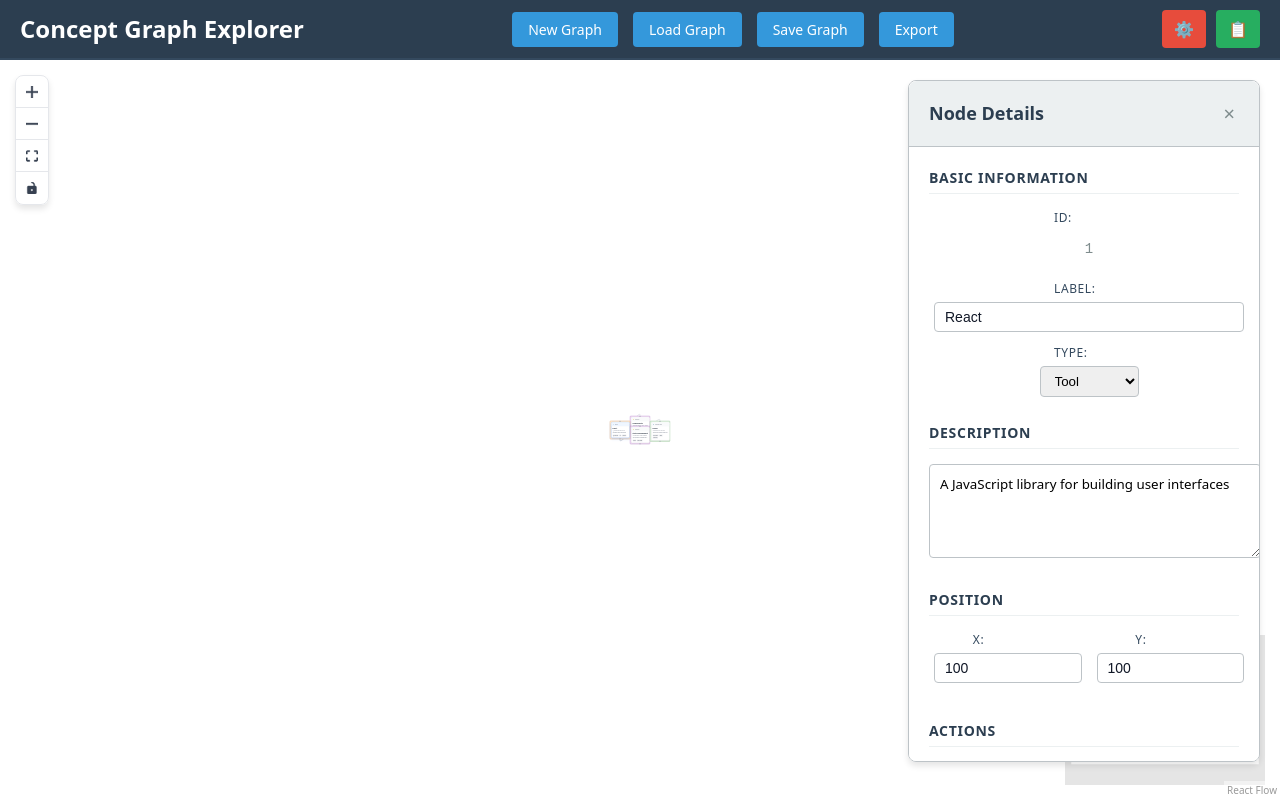
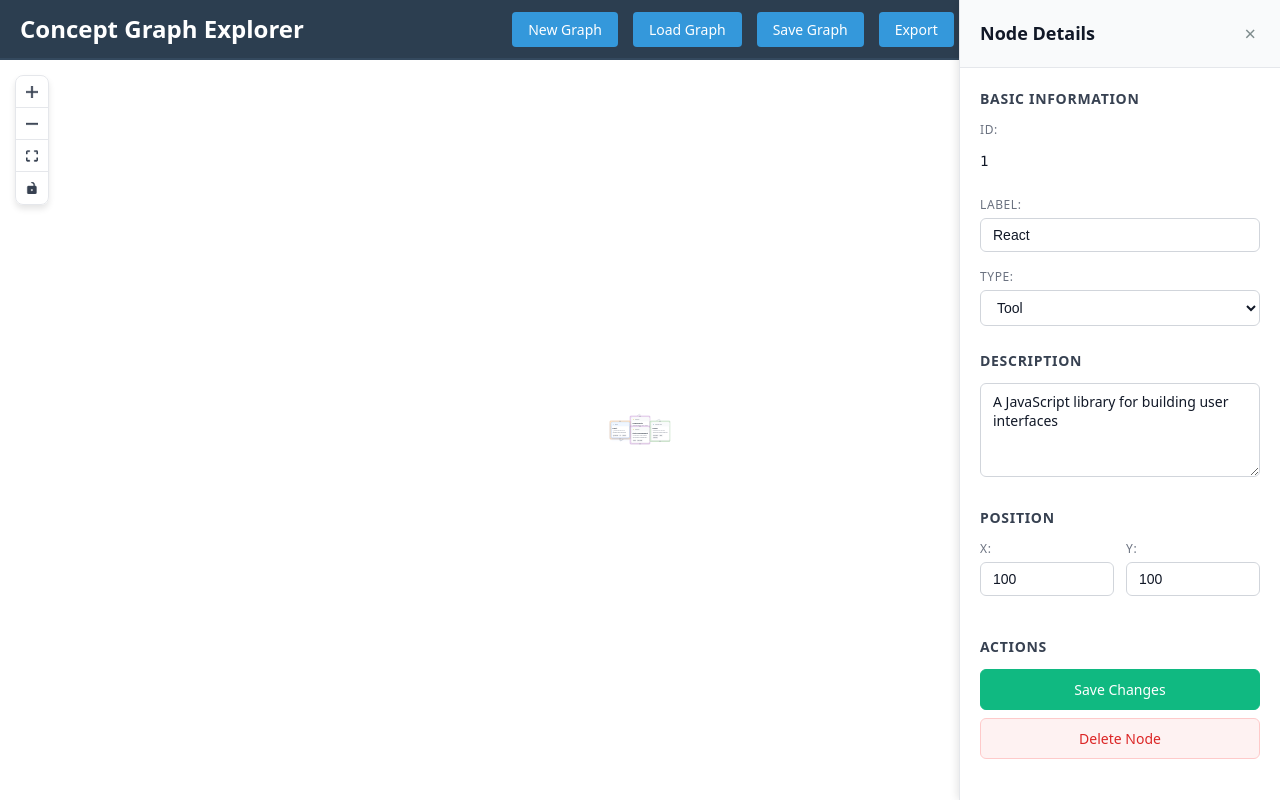
Before and after one commit to Blueflier/visual-learn, a React (Vite) app: page / in a window 1280 px wide. Both pictures are taken after a click on the element 620 px from the left and 430 px from the top of the page. Built offline with nearby package versions, Linux system fonts and the light colour scheme.

Commit message:
fixed bug with node and edge details not showing up

```diff
--- a/src/App.css
+++ b/src/App.css
@@ -376,204 +376,4 @@ html, body, #root {
   margin: 2px 0 0 0;
 }
 
-/* Node Detail Sidebar */
-.node-detail-sidebar {
-  position: absolute;
-  top: 20px;
-  right: 20px;
-  width: 350px;
-  background: white;
-  border: 1px solid #bdc3c7;
-  border-radius: 8px;
-  box-shadow: 0 4px 6px rgba(0, 0, 0, 0.1);
-  z-index: 1000;
-  max-height: calc(100vh - 120px);
-  overflow-y: auto;
-  color: #333;
-}
-
-.sidebar-header {
-  display: flex;
-  justify-content: space-between;
-  align-items: center;
-  padding: 15px 20px;
-  background: #ecf0f1;
-  border-bottom: 1px solid #bdc3c7;
-  border-radius: 8px 8px 0 0;
-}
-
-.sidebar-header h3 {
-  margin: 0;
-  color: #2c3e50;
-}
-
-.sidebar-content {
-  padding: 20px;
-}
-
-.detail-section {
-  margin-bottom: 25px;
-}
-
-.detail-section h4 {
-  margin-bottom: 15px;
-  color: #2c3e50;
-  border-bottom: 1px solid #ecf0f1;
-  padding-bottom: 5px;
-}
-
-.detail-item {
-  margin-bottom: 12px;
-  display: flex;
-  align-items: center;
-}
-
-.detail-item label {
-  min-width: 60px;
-  font-weight: 500;
-  color: #34495e;
-}
-
-.detail-item input,
-.detail-item select {
-  flex: 1;
-  margin-left: 10px;
-  padding: 6px 10px;
-  border: 1px solid #bdc3c7;
-  border-radius: 4px;
-}
-
-.detail-item span {
-  margin-left: 10px;
-  color: #7f8c8d;
-  font-family: monospace;
-}
-
-.detail-section textarea {
-  width: 100%;
-  padding: 10px;
-  border: 1px solid #bdc3c7;
-  border-radius: 4px;
-  resize: vertical;
-  font-family: inherit;
-}
-
-.position-inputs {
-  display: flex;
-  gap: 15px;
-}
-
-.position-inputs .detail-item {
-  flex: 1;
-}
-
-.action-button {
-  padding: 10px 20px;
-  border: none;
-  border-radius: 4px;
-  cursor: pointer;
-  font-size: 14px;
-  margin-right: 10px;
-  margin-bottom: 10px;
-  transition: background 0.2s;
-}
-
-.action-button.save {
-  background: #27ae60;
-  color: white;
-}
-
-.action-button.save:hover {
-  background: #219a52;
-}
-
-.action-button.delete {
-  background: #e74c3c;
-  color: white;
-}
-
-.action-button.delete:hover {
-  background: #c0392b;
-}
-
-/* Edge Detail Sidebar */
-.edge-detail-sidebar {
-  position: absolute;
-  top: 20px;
-  right: 20px;
-  width: 350px;
-  background: white;
-  border: 1px solid #bdc3c7;
-  border-radius: 8px;
-  box-shadow: 0 4px 6px rgba(0, 0, 0, 0.1);
-  z-index: 1000;
-  max-height: calc(100vh - 120px);
-  overflow-y: auto;
-  color: #333;
-}
-
-.edge-detail-sidebar .sidebar-header {
-  display: flex;
-  justify-content: space-between;
-  align-items: center;
-  padding: 15px 20px;
-  background: #e8f4fd;
-  border-bottom: 1px solid #bdc3c7;
-  border-radius: 8px 8px 0 0;
-}
-
-.edge-detail-sidebar .sidebar-header h3 {
-  margin: 0;
-  color: #2c3e50;
-}
-
-.edge-detail-sidebar .sidebar-content {
-  padding: 20px;
-}
-
-.edge-detail-sidebar .detail-section {
-  margin-bottom: 25px;
-}
-
-.edge-detail-sidebar .detail-section h4 {
-  margin-bottom: 15px;
-  color: #2c3e50;
-  border-bottom: 1px solid #ecf0f1;
-  padding-bottom: 5px;
-}
-
-.edge-detail-sidebar .detail-item {
-  margin-bottom: 12px;
-  display: flex;
-  align-items: center;
-}
-
-.edge-detail-sidebar .detail-item label {
-  min-width: 60px;
-  font-weight: 500;
-  color: #34495e;
-}
-
-.edge-detail-sidebar .detail-item input {
-  flex: 1;
-  margin-left: 10px;
-  padding: 6px 10px;
-  border: 1px solid #bdc3c7;
-  border-radius: 4px;
-}
-
-.edge-detail-sidebar .detail-item span {
-  margin-left: 10px;
-  color: #7f8c8d;
-  font-family: monospace;
-}
-
-.edge-detail-sidebar .node-reference {
-  color: #3498db !important;
-  font-family: inherit !important;
-  font-weight: 500;
-  background: #f8f9fa;
-  padding: 4px 8px;
-  border-radius: 4px;
-  border: 1px solid #e9ecef;
-}
+/* Sidebar styles are now handled in their respective component CSS files */
--- a/src/components/EdgeDetailSidebar.tsx
+++ b/src/components/EdgeDetailSidebar.tsx
@@ -9,7 +9,6 @@ const EdgeDetailSidebar = () => {
     selectedEdge,
     selectedEdgeId,
     isDetailSidebarOpen,
-    toggleDetailSidebar,
     setSelectedEdgeId,
     updateEdge,
     removeEdge,
@@ -37,20 +36,10 @@ const EdgeDetailSidebar = () => {
     }
   }, [selectedEdge]);
 
-  // Auto-open sidebar when an edge is selected
-  useEffect(() => {
-    if (selectedEdge && !isDetailSidebarOpen) {
-      toggleDetailSidebar();
-    }
-  }, [selectedEdge, isDetailSidebarOpen, toggleDetailSidebar]);
-
   // Memoized handlers to prevent unnecessary re-renders
   const handleClose = useCallback(() => {
-    setSelectedEdgeId(null);
-    if (isDetailSidebarOpen) {
-      toggleDetailSidebar();
-    }
-  }, [setSelectedEdgeId, isDetailSidebarOpen, toggleDetailSidebar]);
+    setSelectedEdgeId(null); // This will automatically close the sidebar via the store
+  }, [setSelectedEdgeId]);
 
   // Debounced update function for smooth real-time editing
   const debouncedUpdateEdge = useDebounce((edgeId: string, updates: Partial<ConceptEdge>) => {
@@ -134,7 +123,15 @@ const EdgeDetailSidebar = () => {
     };
   }, [selectedEdge, sourceNode, targetNode]);
 
-  if (!selectedEdge) return null;
+  console.log('🔗 EdgeDetailSidebar render:', {
+    selectedEdge: selectedEdge ? `${selectedEdge.source} -> ${selectedEdge.target}` : 'null',
+    isDetailSidebarOpen,
+    shouldRender: !(!selectedEdge || !isDetailSidebarOpen)
+  });
+
+  if (!selectedEdge || !isDetailSidebarOpen) {
+    return null;
+  }
 
   return (
     <div className="edge-detail-sidebar">
--- a/src/components/NodeDetailSidebar.tsx
+++ b/src/components/NodeDetailSidebar.tsx
@@ -1,23 +1,21 @@
-import { useEffect } from 'react';
 import { useGraphStore } from '../store/graphStore';
+import '../styles/NodeDetailSidebar.css';
 
 const NodeDetailSidebar = () => {
-  const { selectedNode, isDetailSidebarOpen, toggleDetailSidebar, setSelectedNodeId } = useGraphStore();
+  const { selectedNode, isDetailSidebarOpen, setSelectedNodeId } = useGraphStore();
 
-  // Auto-open sidebar when a node is selected
-  useEffect(() => {
-    if (selectedNode && !isDetailSidebarOpen) {
-      toggleDetailSidebar();
-    }
-  }, [selectedNode, isDetailSidebarOpen, toggleDetailSidebar]);
+  console.log('📋 NodeDetailSidebar render:', {
+    selectedNode: selectedNode ? selectedNode.title : 'null',
+    isDetailSidebarOpen,
+    shouldRender: !(!selectedNode || !isDetailSidebarOpen)
+  });
 
-  if (!selectedNode) return null;
+  if (!selectedNode || !isDetailSidebarOpen) {
+    return null;
+  }
 
   const handleClose = () => {
-    setSelectedNodeId(null);
-    if (isDetailSidebarOpen) {
-      toggleDetailSidebar();
-    }
+    setSelectedNodeId(null); // This will automatically close the sidebar via the store
   };
 
   return (
@@ -88,8 +86,10 @@ const NodeDetailSidebar = () => {
 
         <div className="detail-section">
           <h4>Actions</h4>
-          <button className="action-button save">Save Changes</button>
-          <button className="action-button delete">Delete Node</button>
+          <div className="action-buttons">
+            <button className="action-button save">Save Changes</button>
+            <button className="action-button delete">Delete Node</button>
+          </div>
         </div>
       </div>
     </div>
--- a/src/store/graphStore.ts
+++ b/src/store/graphStore.ts
@@ -218,15 +218,33 @@ export const useGraphStore = create<AppState & Actions>()(
           })),
 
         setSelectedNodeId: (nodeId: string | null) => {
+          console.log('🏪 Store: setSelectedNodeId called with:', nodeId);
           const state = get();
           const node = nodeId ? state.graphData.nodes.find(n => n.id === nodeId) || null : null;
-          set({ selectedNodeId: nodeId, selectedNode: node });
+          console.log('🏪 Store: Found node:', node ? node.title : 'null');
+          console.log('🏪 Store: Setting isDetailSidebarOpen to:', nodeId !== null);
+          set({
+            selectedNodeId: nodeId,
+            selectedNode: node,
+            selectedEdgeId: null,
+            selectedEdge: null,
+            isDetailSidebarOpen: nodeId !== null
+          });
         },
 
         setSelectedEdgeId: (edgeId: string | null) => {
+          console.log('🏪 Store: setSelectedEdgeId called with:', edgeId);
           const state = get();
           const edge = edgeId ? state.graphData.edges.find(e => e.id === edgeId) || null : null;
-          set({ selectedEdgeId: edgeId, selectedEdge: edge });
+          console.log('🏪 Store: Found edge:', edge ? `${edge.source} -> ${edge.target}` : 'null');
+          console.log('🏪 Store: Setting isDetailSidebarOpen to:', edgeId !== null);
+          set({
+            selectedEdgeId: edgeId,
+            selectedEdge: edge,
+            selectedNodeId: null,
+            selectedNode: null,
+            isDetailSidebarOpen: edgeId !== null
+          });
         },
 
         toggleSettingsPanel: () =>
--- /dev/null
+++ b/src/styles/NodeDetailSidebar.css
@@ -0,0 +1,254 @@
+.node-detail-sidebar {
+  position: fixed;
+  right: 0;
+  top: 0;
+  width: 320px;
+  height: 100vh;
+  background: white;
+  border-left: 1px solid #e5e7eb;
+  box-shadow: -2px 0 8px rgba(0, 0, 0, 0.1);
+  z-index: 1000;
+  display: flex;
+  flex-direction: column;
+  transform: translateX(0);
+  transition: transform 0.3s ease-in-out;
+}
+
+.node-detail-sidebar.closed {
+  transform: translateX(100%);
+}
+
+.sidebar-header {
+  display: flex;
+  justify-content: space-between;
+  align-items: center;
+  padding: 16px 20px;
+  border-bottom: 1px solid #e5e7eb;
+  background: #f9fafb;
+}
+
+.sidebar-header h3 {
+  margin: 0;
+  font-size: 18px;
+  font-weight: 600;
+  color: #111827;
+}
+
+.close-button {
+  background: none;
+  border: none;
+  font-size: 24px;
+  color: #6b7280;
+  cursor: pointer;
+  padding: 4px;
+  border-radius: 4px;
+  transition: all 0.2s ease;
+}
+
+.close-button:hover {
+  background: #e5e7eb;
+  color: #374151;
+}
+
+.sidebar-content {
+  flex: 1;
+  overflow-y: auto;
+  padding: 20px;
+}
+
+.detail-section {
+  margin-bottom: 24px;
+}
+
+.detail-section h4 {
+  margin: 0 0 12px 0;
+  font-size: 14px;
+  font-weight: 600;
+  color: #374151;
+  text-transform: uppercase;
+  letter-spacing: 0.05em;
+}
+
+.detail-item {
+  display: flex;
+  flex-direction: column;
+  margin-bottom: 16px;
+}
+
+.detail-item label {
+  font-size: 12px;
+  font-weight: 500;
+  color: #6b7280;
+  margin-bottom: 4px;
+  text-transform: uppercase;
+  letter-spacing: 0.05em;
+}
+
+.detail-item span {
+  font-size: 14px;
+  color: #111827;
+  padding: 8px 0;
+  font-family: 'SF Mono', 'Monaco', 'Inconsolata', 'Roboto Mono', monospace;
+}
+
+.detail-item input,
+.detail-item select {
+  width: 100%;
+  padding: 8px 12px;
+  border: 1px solid #d1d5db;
+  border-radius: 6px;
+  font-size: 14px;
+  color: #111827;
+  background: white;
+  transition: all 0.2s ease;
+  box-sizing: border-box;
+}
+
+.detail-item input:focus,
+.detail-item select:focus {
+  outline: none;
+  border-color: #3b82f6;
+  box-shadow: 0 0 0 3px rgba(59, 130, 246, 0.1);
+}
+
+.detail-section textarea {
+  width: 100%;
+  padding: 8px 12px;
+  border: 1px solid #d1d5db;
+  border-radius: 6px;
+  font-size: 14px;
+  color: #111827;
+  background: white;
+  resize: vertical;
+  font-family: inherit;
+  transition: all 0.2s ease;
+  box-sizing: border-box;
+}
+
+.detail-section textarea:focus {
+  outline: none;
+  border-color: #3b82f6;
+  box-shadow: 0 0 0 3px rgba(59, 130, 246, 0.1);
+}
+
+.position-inputs {
+  display: flex;
+  gap: 12px;
+}
+
+.position-inputs .detail-item {
+  flex: 1;
+}
+
+.action-buttons {
+  display: flex;
+  flex-direction: column;
+  gap: 8px;
+}
+
+.action-button {
+  padding: 10px 16px;
+  border: none;
+  border-radius: 6px;
+  font-size: 14px;
+  font-weight: 500;
+  cursor: pointer;
+  transition: all 0.2s ease;
+  text-align: center;
+}
+
+.action-button.save {
+  background: #10b981;
+  color: white;
+  border: 1px solid #10b981;
+}
+
+.action-button.save:hover {
+  background: #059669;
+  border-color: #059669;
+  transform: translateY(-1px);
+  box-shadow: 0 2px 4px rgba(16, 185, 129, 0.2);
+}
+
+.action-button.delete {
+  background: #fef2f2;
+  color: #dc2626;
+  border: 1px solid #fecaca;
+}
+
+.action-button.delete:hover {
+  background: #dc2626;
+  color: white;
+  border-color: #dc2626;
+  transform: translateY(-1px);
+  box-shadow: 0 2px 4px rgba(220, 38, 38, 0.2);
+}
+
+/* Smooth animations for state changes */
+.detail-item input,
+.detail-item select,
+.detail-section textarea,
+.action-button {
+  transition: all 0.2s cubic-bezier(0.4, 0, 0.2, 1);
+}
+
+/* Responsive design */
+@media (max-width: 768px) {
+  .node-detail-sidebar {
+    width: 100%;
+    max-width: 400px;
+  }
+}
+
+/* Dark mode support */
+@media (prefers-color-scheme: dark) {
+  .node-detail-sidebar {
+    background: #1f2937;
+    border-left-color: #374151;
+  }
+
+  .sidebar-header {
+    background: #111827;
+    border-bottom-color: #374151;
+  }
+
+  .sidebar-header h3 {
+    color: #f9fafb;
+  }
+
+  .close-button {
+    color: #9ca3af;
+  }
+
+  .close-button:hover {
+    background: #374151;
+    color: #f3f4f6;
+  }
+
+  .detail-section h4 {
+    color: #d1d5db;
+  }
+
+  .detail-item label {
+    color: #9ca3af;
+  }
+
+  .detail-item span {
+    color: #f9fafb;
+  }
+
+  .detail-item input,
+  .detail-item select,
+  .detail-section textarea {
+    background: #374151;
+    border-color: #4b5563;
+    color: #f9fafb;
+  }
+
+  .detail-item input:focus,
+  .detail-item select:focus,
+  .detail-section textarea:focus {
+    border-color: #3b82f6;
+    box-shadow: 0 0 0 3px rgba(59, 130, 246, 0.1);
+  }
+}
```
Also changed, not shown: src/components/MainCanvas.tsx (+22 -7 lines).
